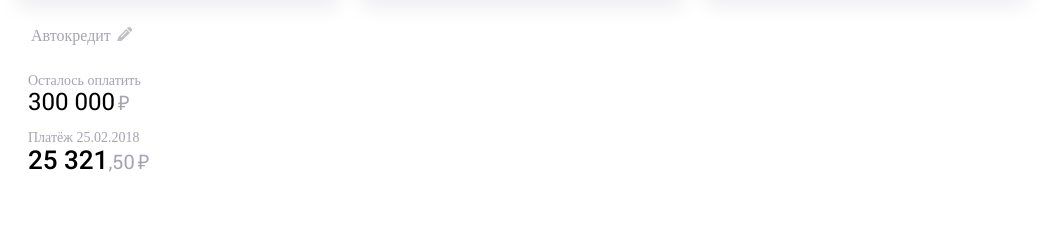
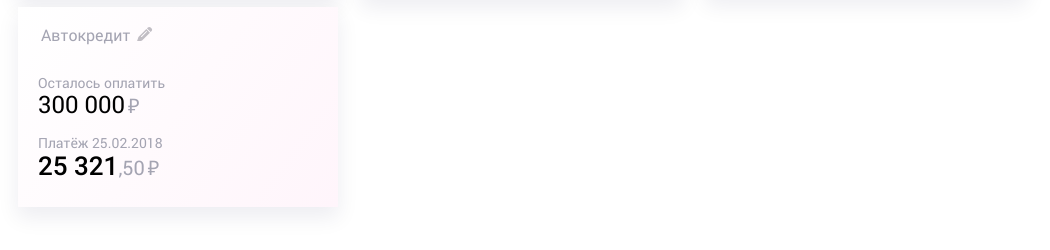
Before and after one commit to AlexxxxxxD/qulix_dmitry, a plain HTML site: page index.html in a window 1280 px wide. Shown: the part 280-530 px from the top of the page, without its empty margins (0-1050 px from the left). Drawn offline with Linux system fonts and the light colour scheme.

Commit message:
Второй этап: выполнена стилизация CSS продукта "Кредиты"

```diff
--- a/css/main.css
+++ b/css/main.css
@@ -180,3 +180,22 @@ div.deposit {
   font-size: 24px;
   color: #000000;
 }
+
+div.loan {
+  font-family: "RobotoRegular", sans-serif;
+  background: rgb(255, 245, 251);
+  background: linear-gradient(
+    307deg,
+    rgba(255, 245, 251, 1) 0%,
+    rgba(255, 255, 255, 1) 100%
+  );
+  display: inline-block;
+  width: 320px;
+  height: 200px;
+  margin-left: 10px;
+  margin-right: 10px;
+  margin-bottom: 10px;
+  -webkit-box-shadow: 0px 10px 20px 1px rgba(16, 0, 71, 0.07);
+  -moz-box-shadow: 0px 10px 20px 1px rgba(16, 0, 71, 0.07);
+  box-shadow: 0px 10px 20px 1px rgba(16, 0, 71, 0.07);
+}
```
